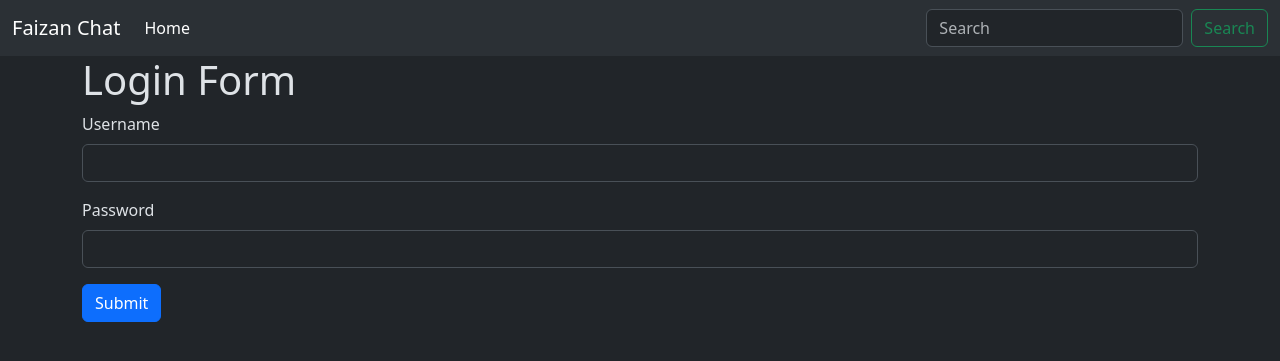
After one commit to FaizanAli2001/Chat-Web-App---Django, a Django app: page /login/ in a window 1280 px wide. The commit adds this page. Shown: the top 361 px of the page. Run offline with Django 5.2, Linux system fonts and the light colour scheme.

Commit message:
login form created

```diff
--- a/faizan_chat/apps/accounts/urls.py
+++ b/faizan_chat/apps/accounts/urls.py
@@ -2,5 +2,6 @@ from django.urls import path
 from . import views
 
 urlpatterns = [
-    path('', views.home, name="home")
-    ]
+    path('', views.home, name="home"),
+    path('login/', views.user_login, name="login"),
+]
--- a/faizan_chat/apps/accounts/views.py
+++ b/faizan_chat/apps/accounts/views.py
@@ -5,3 +5,9 @@ from django.contrib.auth.models import User
 def home(request):
     users = User.objects.all()
     return render(request, "accounts/accounts.html", {"users": users})
+
+def user_login(request):
+    if request.method == 'POST':
+        username = request.POST['username']
+        password = request.POST['password']
+    return render(request,'accounts/login.html')
--- /dev/null
+++ b/faizan_chat/templates/accounts/login.html
@@ -0,0 +1,19 @@
+{% extends "base.html" %}
+
+{% block content %}
+<div class="container">
+    <h1>Login Form</h1>
+    <form method='post'>
+        {% csrf_token %}
+        <div class="mb-3">
+           <label for="exampleInputEmail1" class="form-label">Username</label>
+           <input type="text" class="form-control" name="username" id="exampleInputEmail1" aria-describedby="emailHelp">
+        </div>
+        <div class="mb-3">
+         <label for="exampleInputPassword1" class="form-label">Password</label>
+         <input type="password" class="form-control" name="password" id="exampleInputPassword1">
+        </div>
+         <button type="submit" class="btn btn-primary">Submit</button>
+</form>
+</div>
+{% endblock %}
```
Also changed, not shown: faizan_chat/templates/accounts/accounts.html (+7 -3 lines).
